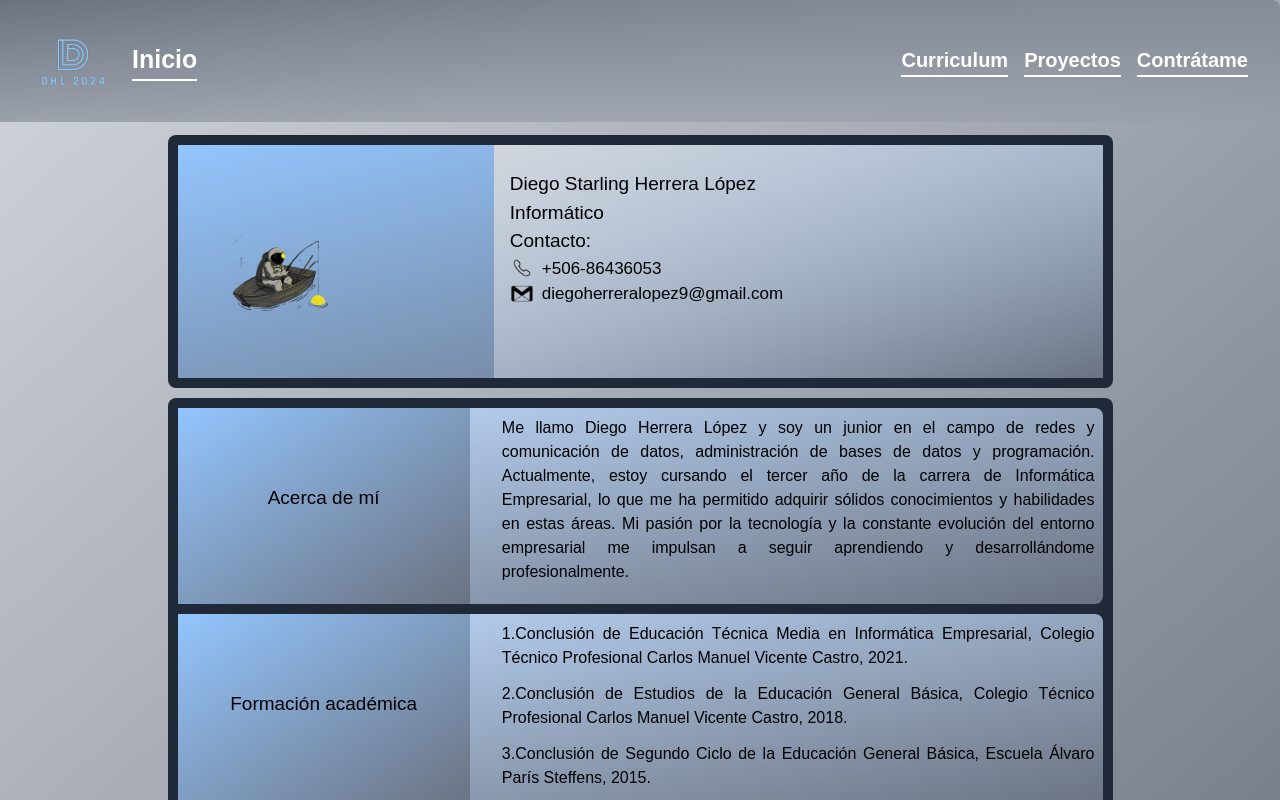
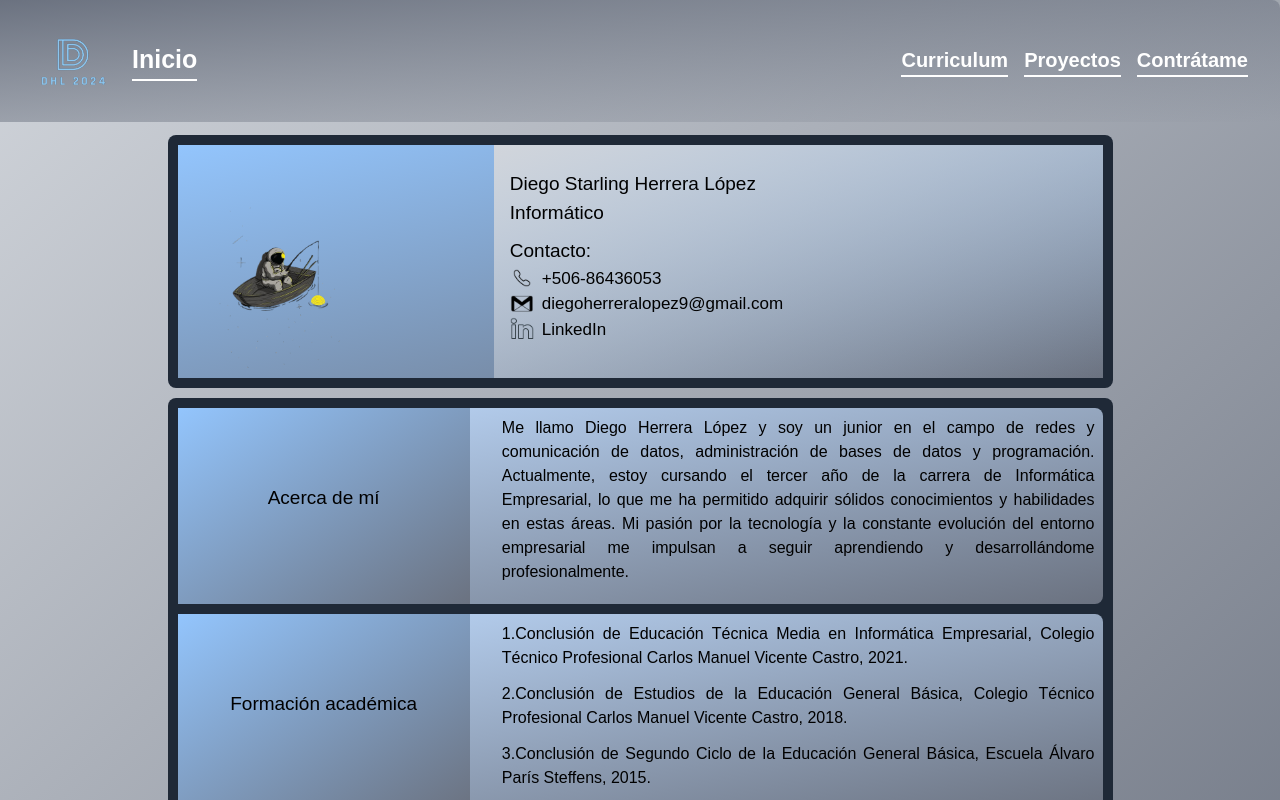
Before and after one commit to diego422/Portafolio, a Next.js app: page /Aboutme in a window 1280 px wide. Shown: the top 800 px of the page. Built offline with nearby package versions, Linux system fonts and the light colour scheme.

Commit message:
Modificaciones en aboutme y global
se agrego el linkedin en el apartado de aboutme y tambien el enlance al correo electronico y al linkedin. Se le dio estilo por medio de css en el global

```diff
--- a/src/app/Aboutme/page.tsx
+++ b/src/app/Aboutme/page.tsx
@@ -25,8 +25,16 @@ function Aboutme() {
               <p className="">+506-86436053</p>
             </div>
             <div className="email-img flex items-center">
-              <img src="/images/email1.png" alt="email" className="w-6 h-6 mr-2" />
-              <p className="">diegoherreralopez9@gmail.com</p>
+            <a href="mailto: diegoherreralopez9@gmail.com" className="flex items-center transition duration-300 ease-in-out transform hover:scale-110">
+            <img src="/images/email1.png" alt="email" className="w-6 h-6 mr-2" />
+            <span className="">diegoherreralopez9@gmail.com</span>
+            </a>
+            </div>
+            <div className="linkedin-img flex items-center">
+            <a href="https://www.linkedin.com/in/diego-herrera-lópez-aa825630b/" className="flex items-center transition duration-300 ease-in-out transform hover:scale-110">
+            <img src="/images/linkedin.png" alt="linkedin" className="w-6 h-6 mr-2" />
+            <span className="">LinkedIn</span>
+          </a>
             </div>
           </div>
         </div>
--- a/src/app/globals.css
+++ b/src/app/globals.css
@@ -126,6 +126,7 @@ body {
   font-family: 'Arial';
   color: black;
   margin-left: 1rem;
+  margin-top: 10px;
 }
 
 .telefono-img {
@@ -142,7 +143,7 @@ body {
   font-family: 'Arial';
 }
 
-.linkedin {
+.linkedin-img {
   margin-left: 1rem;
   color: black;
   font-size: 17px;
```
